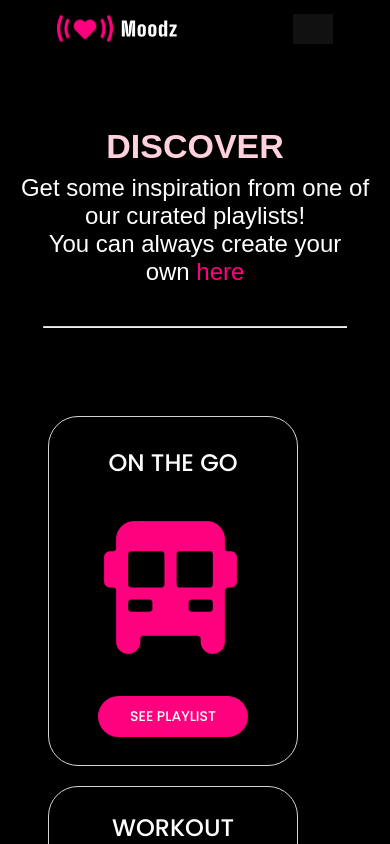
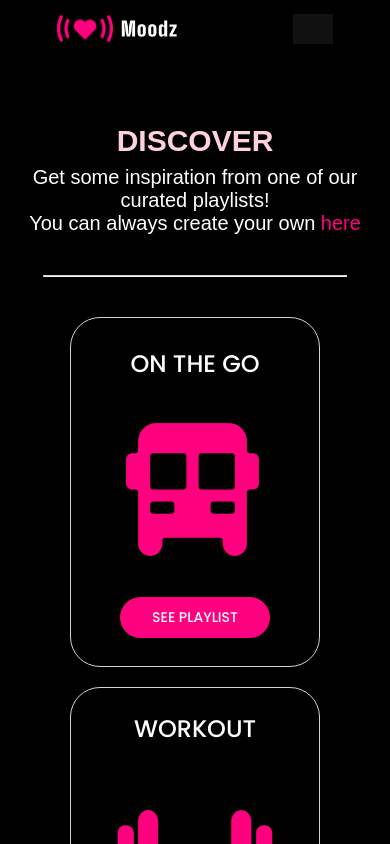
Before and after one commit to vijayanatarajan-coder/moodz, a React (Create React App) app: page /Discover in a window 390 px wide. Shown: the top 844 px of the page. Built offline with nearby package versions, Linux system fonts and the light colour scheme.

Commit message:
style: page header

```diff
--- a/src/Components/AlbumList/AlbumList.css
+++ b/src/Components/AlbumList/AlbumList.css
@@ -31,6 +31,9 @@
   margin: 0px;
   padding: 0px;
 }
+.album-list li {
+  left: 0px;
+}
 .album-artist h2 {
   margin: 0;
   padding: 5px;
--- a/src/Components/DisplayPlayList/DisplayPlayList.css
+++ b/src/Components/DisplayPlayList/DisplayPlayList.css
@@ -1,8 +1,9 @@
 .container {
   display: grid;
   gap: 20px;
-  padding: 3rem;
-  margin-bottom: 2rem;
+  margin-bottom: 3rem;
+  align-items: center;
+  justify-items: center;
 }
 
 .playlist-card-container {
--- a/src/Components/PageHeading/PageHeading.css
+++ b/src/Components/PageHeading/PageHeading.css
@@ -39,3 +39,25 @@
   margin: 0 auto;
   margin-bottom: 1.5rem;
 }
+@media (max-width: 480px) {
+  .page-heading-title {
+    font-size: var(--fs-500);
+  }
+  .page-heading-paragraph {
+    font-size: var(--fs-200);
+  }
+  .page-heading-link {
+    font-size: var(--fs-200);
+  }
+}
+@media (max-width: 768px) {
+  .page-heading-title {
+    font-size: var(--fs-500);
+  }
+  .page-heading-paragraph {
+    font-size: var(--fs-300);
+  }
+  .page-heading-link {
+    font-size: var(--fs-300);
+  }
+}
```
